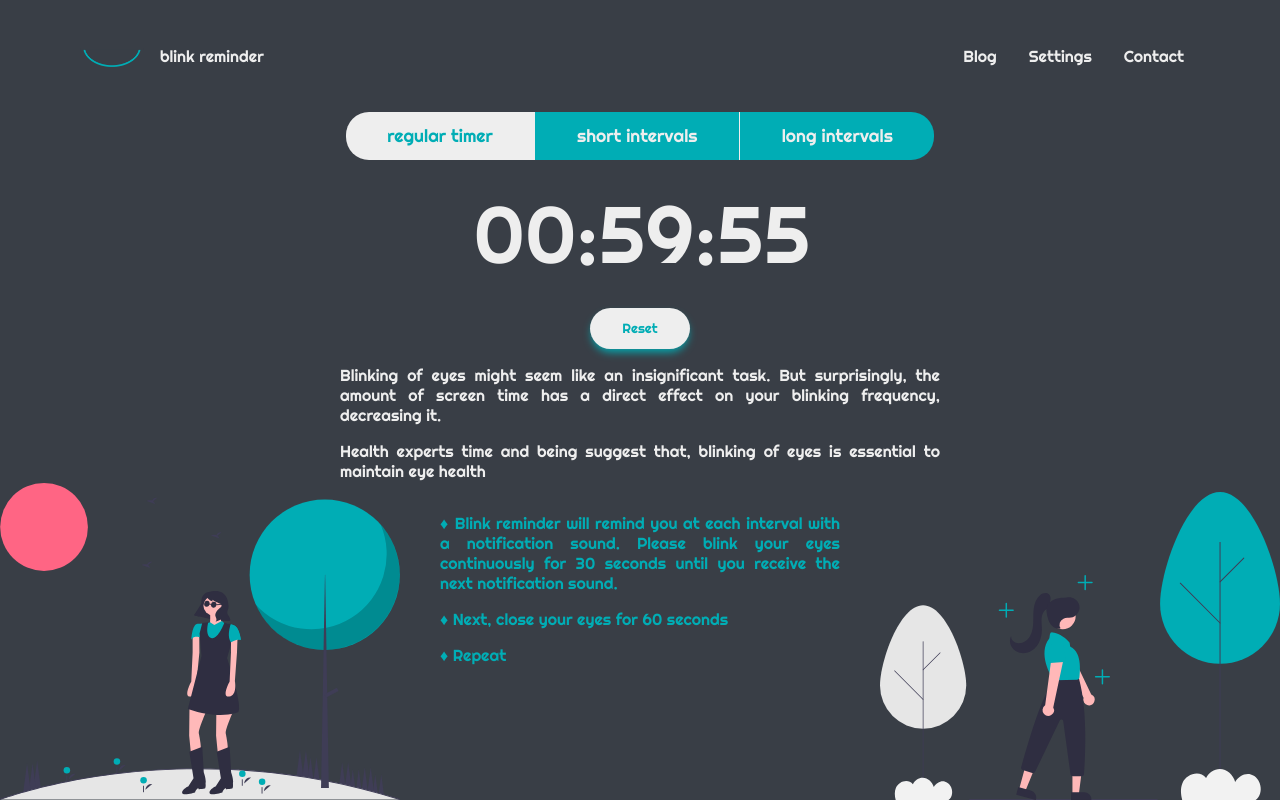
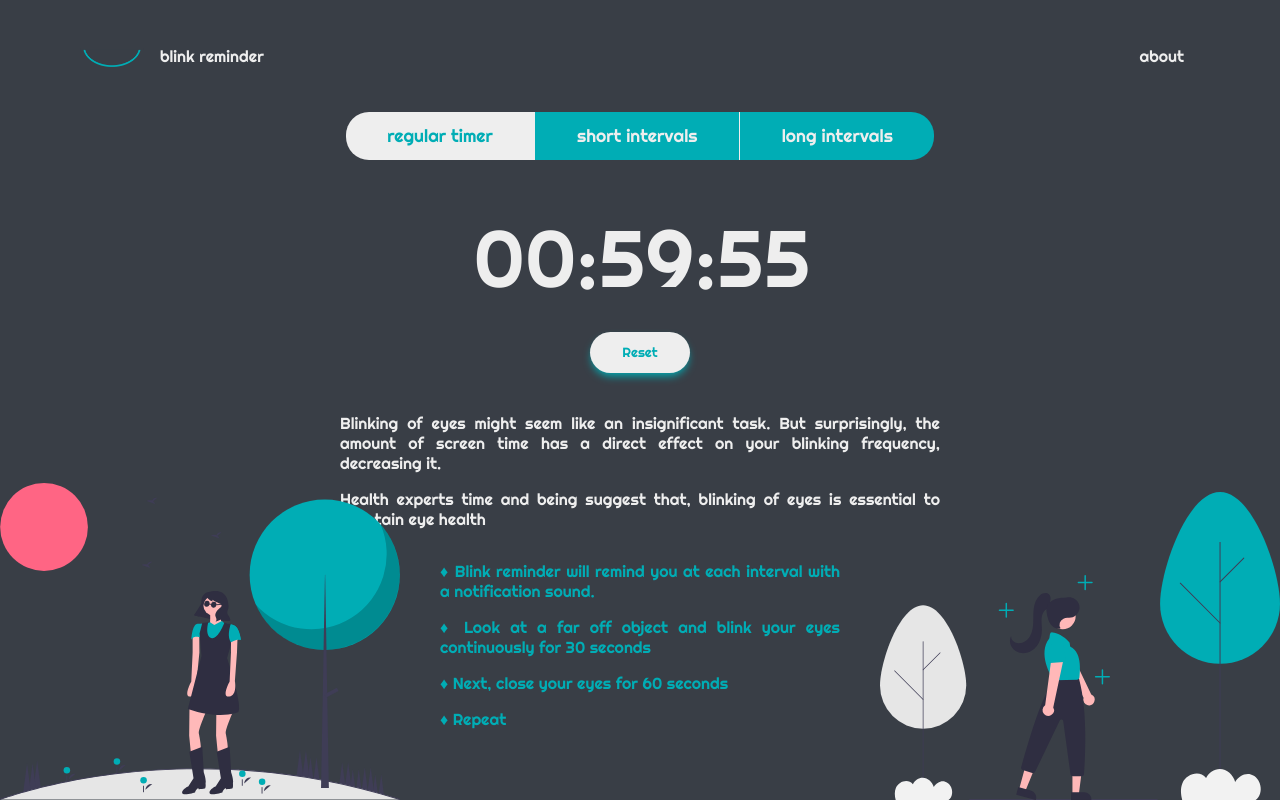
Before and after one commit to tharunShiv/blink-reminder, a React (Create React App) app: page / in a window 1280 px wide. Built offline with nearby package versions, Linux system fonts and the light colour scheme; no server answers.

Commit message:
about page

```diff
--- a/src/App.js
+++ b/src/App.js
@@ -3,16 +3,70 @@ import Header from "./components/Header.js";
 import Background from "./components/Background.js";
 import IntervalSelector from "./components/IntervalSelector.js";
 import Instructions from "./components/Instructions.js";
+import { BrowserRouter as Router, Switch, Route, Link } from "react-router-dom";
 
 function App() {
   return (
     <div className="main">
+      <Router>
+        {/* A <Switch> looks through its children <Route>s and
+            renders the first one that matches the current URL. */}
+        <Switch>
+          <Route path="/about">
+            <Contact />
+          </Route>
+          <Route path="/">
+            <Home />
+          </Route>
+        </Switch>
+      </Router>
+    </div>
+  );
+}
+
+function Home() {
+  return (
+    <>
       <Header />
       <IntervalSelector />
       <Background />
       <Instructions />
-    </div>
+    </>
   );
 }
 
+function Contact() {
+  return (
+    <>
+      <Header />
+      <Background />
+      <div className="about-content">
+        <p>
+          A WebApp designed and built by{" "}
+          <a className="about-link" href="https://www.tharunshiv.com/about">
+            Tharun Shiv
+          </a>
+        </p>
+        <p>
+          Blink reminder is an effort to make it easier to take care of ones
+          eyes. With the increasing work from home and work on laptop screens,
+          we are only looking into the digital screen all day. When I came
+          across the health advice that we have to blink our eyes often and
+          computer screens prevent us from blinking our eyes, I wanted people to
+          be reminded about the same.
+        </p>
+        <p>Please feel free to provide suggestions: asktharun@gmail.com</p>
+        <p>
+          This project is open sourced and available on Github:{" "}
+          <a
+            className="about-link"
+            href="https://github.com/tharunShiv/blink-reminder"
+          >
+            Blink reminder - Github
+          </a>
+        </p>
+      </div>
+    </>
+  );
+}
 export default App;
--- a/src/components/Header.js
+++ b/src/components/Header.js
@@ -9,12 +9,21 @@ export default function Header() {
         <span>
           <img src={logo} alt="logo" className="logo" />
         </span>
-        <span className="header-title">blink reminder</span>
+        <span className="header-title">
+          <a className="header-link" href="/">
+            blink reminder
+          </a>
+        </span>
       </span>
       <span className="header-right">
-        <span className="header-right-button">Blog</span>
+        {/* <span className="header-right-button">Blog</span>
         <span className="header-right-button">Settings</span>
-        <span className="header-right-button">Contact</span>
+        <span className="header-right-button">Contact</span> */}
+        <span className="header-right-button">
+          <a className="header-link" href="/about">
+            about
+          </a>
+        </span>
       </span>
     </header>
   );
--- a/src/components/Instructions.js
+++ b/src/components/Instructions.js
@@ -18,8 +18,12 @@ export default function Header() {
       <div className="instructions">
         <p>
           &diams; Blink reminder will remind you at each interval with a
-          notification sound. Please blink your eyes continuously for 30 seconds
-          until you receive the next notification sound.{" "}
+          notification sound.
+        </p>
+
+        <p>
+          &diams; Look at a far off object and blink your eyes continuously for
+          30 seconds
         </p>
 
         <p>&diams; Next, close your eyes for 60 seconds </p>
--- a/src/styles/App.css
+++ b/src/styles/App.css
@@ -8,3 +8,17 @@
   flex-direction: column;
   align-items: center;
 }
+
+/* about page */
+
+.about-content {
+  color: #eee;
+  max-width: 600px;
+  margin: 1rem;
+  text-align: justify;
+}
+
+.about-link {
+  text-decoration: none;
+  color: dodgerblue;
+}
--- a/src/styles/CountDownTimer.css
+++ b/src/styles/CountDownTimer.css
@@ -9,3 +9,31 @@
   margin-top: 1.5rem;
   margin-bottom: 1.5rem;
 }
+
+.section-timer-actions {
+  display: flex;
+  justify-content: center;
+}
+
+.enable-notifications-button {
+  font-family: "Righteous", cursive;
+  box-shadow: 0px 5px 8px -2px rgba(0, 173, 181, 1);
+  background: #eeeeee;
+  color: #00adb5;
+  margin-right: 1rem;
+  padding: 0.8rem 2rem;
+  border: none;
+  border-radius: 23px;
+  cursor: pointer;
+}
+
+.reset-button {
+  font-family: "Righteous", cursive;
+  box-shadow: 0px 5px 8px -2px rgba(0, 173, 181, 1);
+  background: #eeeeee;
+  color: #00adb5;
+  padding: 0.8rem 2rem;
+  border: none;
+  border-radius: 23px;
+  cursor: pointer;
+}
--- a/src/styles/header.css
+++ b/src/styles/header.css
@@ -39,3 +39,8 @@ header {
 .header-title {
   padding-left: 1rem;
 }
+
+.header-link {
+  color: #eeeeee;
+  text-decoration: none;
+}
--- a/src/styles/section.css
+++ b/src/styles/section.css
@@ -80,30 +80,7 @@
   border-radius: 0px 23px 23px 0px;
 }
 
-.section-timer-actions {
-  display: flex;
-  justify-content: center;
+.countdown-div {
+  margin-top: 1.5rem;
+  margin-bottom: 1.5rem;
 }
-
-.enable-notifications-button {
-  font-family: "Righteous", cursive;
-  box-shadow: 0px 5px 8px -2px rgba(0, 173, 181, 1);
-  background: #eeeeee;
-  color: #00adb5;
-  margin-right: 1rem;
-  padding: 0.8rem 2rem;
-  border: none;
-  border-radius: 23px;
-  cursor: pointer;
-}
-
-.reset-button {
-  font-family: "Righteous", cursive;
-  box-shadow: 0px 5px 8px -2px rgba(0, 173, 181, 1);
-  background: #eeeeee;
-  color: #00adb5;
-  padding: 0.8rem 2rem;
-  border: none;
-  border-radius: 23px;
-  cursor: pointer;
-}
```
